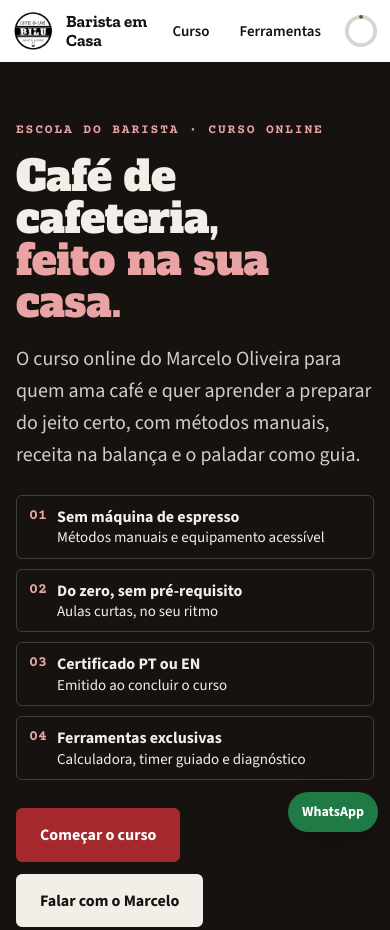
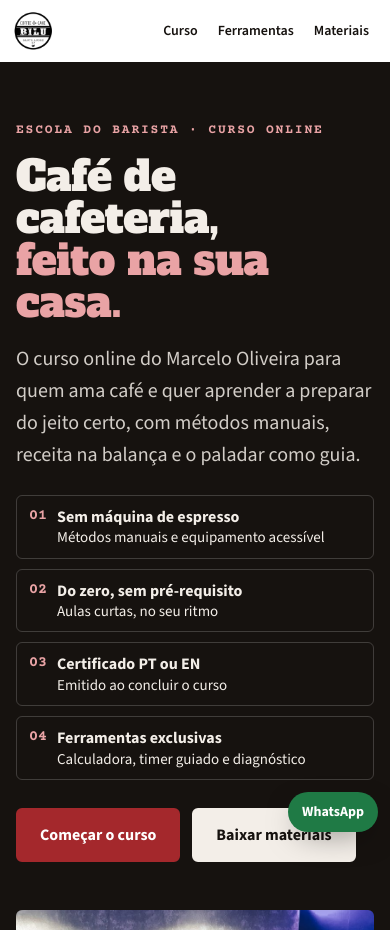
Before and after one commit to celoma-maker/Curso-de-Barista, a plain HTML site: page index.html in a window 390 px wide. Shown: the top 930 px of the page. Drawn offline with nearby package versions, Linux system fonts and the light colour scheme.

Commit message:
Deixa os Materiais visíveis no celular
Aba Materiais no menu do celular, atalho na trilha de módulos e botão
Baixar materiais no topo da página inicial.

Co-Authored-By: Claude Opus 5.5 <noreply@anthropic.com>
Claude-Session: https://claude.ai/code/session_01RQV3rMArSoSFSqKSCtXnMh

```diff
--- a/index.html
+++ b/index.html
@@ -60,6 +60,9 @@ body.landing .shell{grid-template-columns:1fr}
 body.landing .side{display:none}
 body.landing .menu-btn{display:none!important}
 .side{border-right:1px solid var(--line);background:var(--surface);padding:18px 0 40px;position:sticky;top:64px;height:calc(100vh - 64px);overflow-y:auto}
+.side-mats{display:block;margin:0 16px 16px;padding:12px 14px;border:1.5px solid var(--ink);border-radius:6px;text-decoration:none;color:var(--ink);font-weight:700;background:var(--paper)}
+.side-mats span{display:block;font-weight:400;font-size:13px;color:var(--muted)}
+.side-mats:hover{border-color:var(--cherry);color:var(--cherry)}
 .side h2{font-family:var(--mono);font-size:12px;letter-spacing:.14em;text-transform:uppercase;color:var(--muted);padding:0 20px 8px;font-weight:700}
 .mod{border-top:1px solid var(--line)}
 .mod > button{width:100%;display:grid;grid-template-columns:34px 1fr auto;gap:10px;align-items:center;text-align:left;background:none;border:0;padding:12px 20px;cursor:pointer}
@@ -370,8 +373,9 @@ dl.gl dd{margin:0}
 @media (max-width:620px){
   .top{gap:8px;padding:10px 12px}
   .top nav .tab.hide-sm{display:none}
-  .brand-txt span{display:none}
-  .brand-txt b{font-size:17px}
+  .brand-txt{display:none}
+  .top nav{gap:2px}
+  .tab{padding:6px 8px;font-size:14px}
   .proof{grid-template-columns:1fr 1fr}
   .proof div:nth-child(2){border-right:0}
   .proof div:nth-child(-n+2){border-bottom:1px solid var(--line)}
@@ -387,6 +391,7 @@ dl.gl dd{margin:0}
   .wa-long{display:none}
   .method-art{width:80px;height:80px}
 }
+@media (max-width:430px){.ring{display:none}}
 @media (prefers-reduced-motion: reduce){*{transition:none!important;animation:none!important}}
 </style>
 </head>
@@ -398,7 +403,7 @@ dl.gl dd{margin:0}
     <a class="tab hide-sm" href="#inicio" data-nav="inicio">Início</a>
     <a class="tab" href="#curso" data-nav="curso">Curso</a>
     <a class="tab" href="#ferramentas" data-nav="ferramentas">Ferramentas</a>
-    <a class="tab hide-sm" href="#materiais" data-nav="materiais">Materiais</a>
+    <a class="tab" href="#materiais" data-nav="materiais">Materiais</a>
     <a class="tab hide-sm" href="#certificado" data-nav="certificado">Certificado</a>
     <div class="ring" title="Seu progresso"><svg viewBox="0 0 36 36" aria-hidden="true"><circle cx="18" cy="18" r="15" fill="none" stroke="var(--line)" stroke-width="4"/><circle id="ringArc" cx="18" cy="18" r="15" fill="none" stroke="var(--ok)" stroke-width="4" stroke-linecap="round" stroke-dasharray="0 100" transform="rotate(-90 18 18)" pathLength="100"/></svg><span id="ringTxt">0%</span></div>
   </nav>
@@ -911,7 +916,7 @@ function nextLesson(){ return ALL.find(x=>!S.done[x.l.id]) || ALL[0]; }
    ============================================================ */
 let openMods = new Set(["m1"]);
 function renderSide(cur){
-  let h = `<h2>Conteúdo · ${ALL.length} aulas · ${hrs()} h</h2>`;
+  let h = `<a href="#materiais" class="side-mats">Materiais para download<span>Apostila, receitas, roda de aromas</span></a><h2>Conteúdo · ${ALL.length} aulas · ${hrs()} h</h2>`;
   MODULES.forEach(m=>{
     const done = m.lessons.filter(l=>S.done[l.id]).length, isOpen = openMods.has(m.id);
     h += `<div class="mod" data-open="${isOpen}"><button aria-expanded="${isOpen}" data-mod="${m.id}"><span class="num">${m.n}</span><span><span class="mt">${esc(m.title)}</span><br><span class="mc">${done}/${m.lessons.length} aulas${quizPassed(m)?" · teste ok":""}</span></span>${m.optional?'<span class="opt-tag">opcional</span>':'<span></span>'}</button><ul>`;
@@ -942,7 +947,7 @@ function viewLanding(){
         <div><i>03</i><span><b>Certificado PT ou EN</b>Emitido ao concluir o curso</span></div>
         <div><i>04</i><span><b>Ferramentas exclusivas</b>Calculadora, timer guiado e diagnóstico</span></div>
       </div>
-      <div class="row"><a class="btn red" href="#${started?"aula-"+nx.l.id:"curso"}">${started?"Continuar de onde parei":"Começar o curso"}</a><a class="btn light" href="${waLink("Olá, Marcelo! Quero saber mais sobre o curso online Barista em Casa.")}" target="_blank" rel="noopener">Falar com o Marcelo</a></div>
+      <div class="row"><a class="btn red" href="#${started?"aula-"+nx.l.id:"curso"}">${started?"Continuar de onde parei":"Começar o curso"}</a><a class="btn light" href="#materiais">Baixar materiais</a></div>
     </div>
     <div class="hero-photo"><img src="${IMG("hero-marcelo")}" alt="Marcelo Oliveira preparando café em um evento do Bilu Coffee"><div class="cap"><b>Receita da casa</b>V60 · ${r.dose} g · ${r.water} g<br>${r.grind} · ${r.temp} · ${r.time}</div></div>
   </div></section>
```
